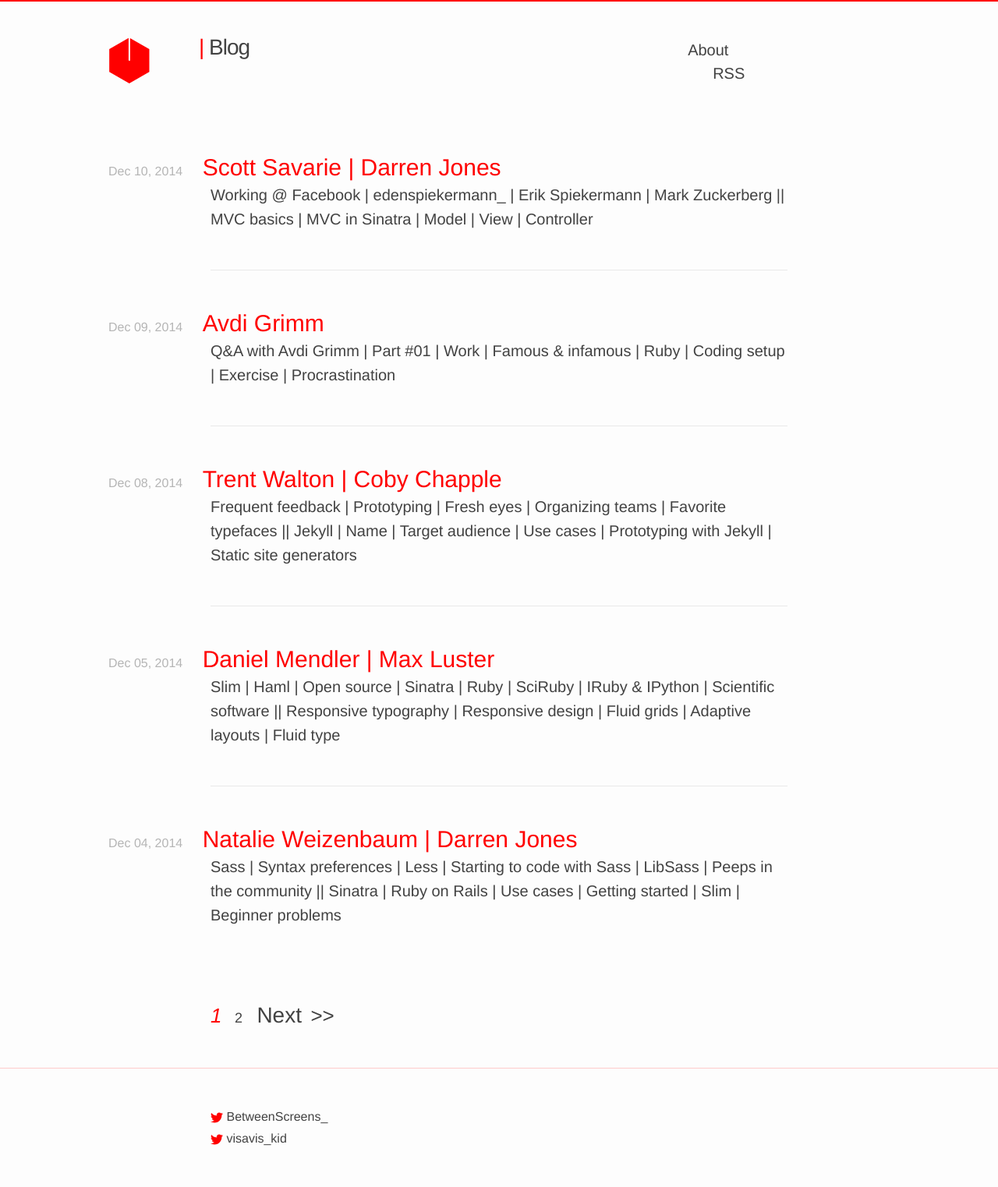
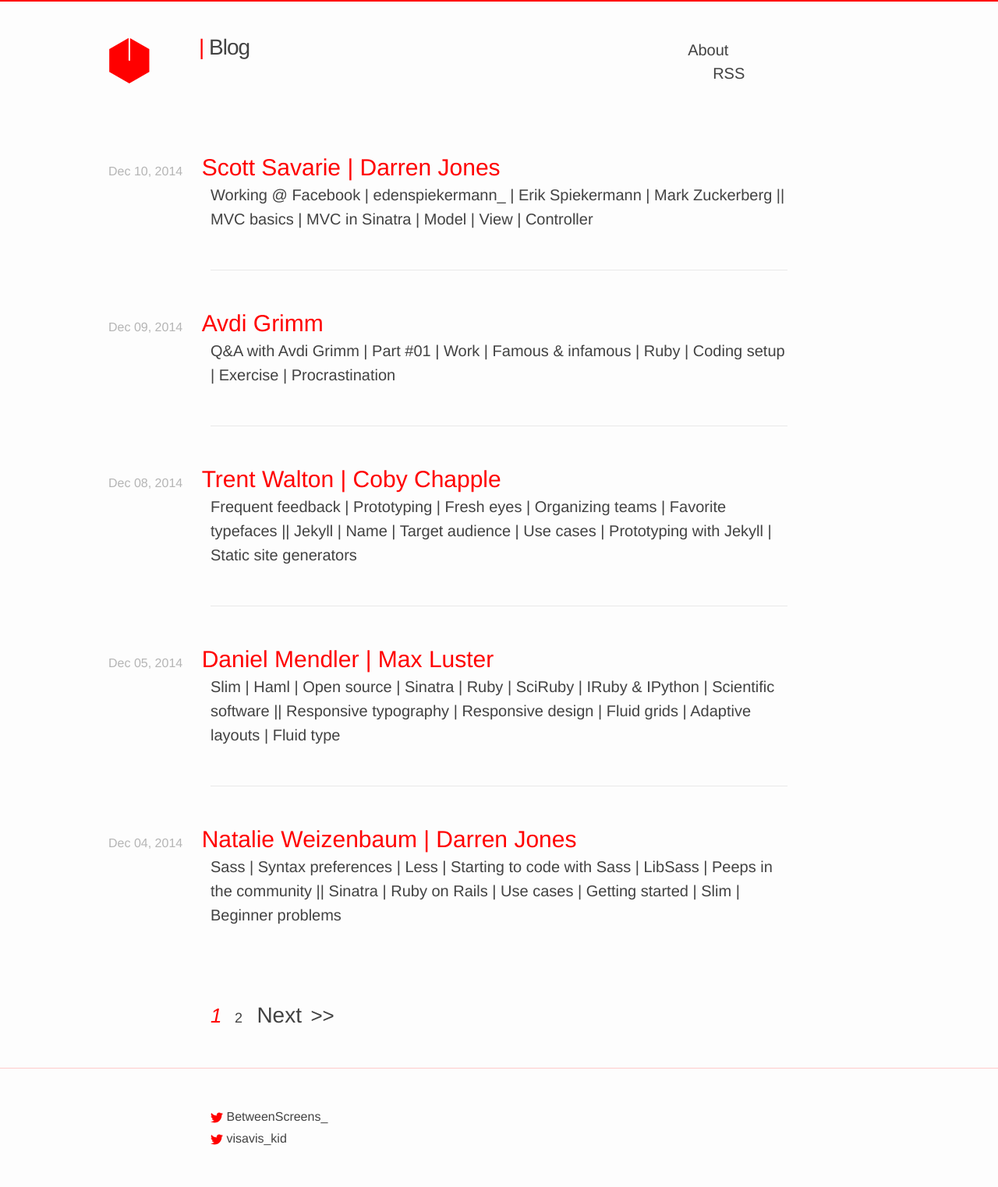
Before and after one commit to vis-kid/between_blog, a Jekyll site: the page built from index.html, in a window 1280 px wide. Shown: the whole page at 78% size. Built offline with Jekyll 4.4.1, drawn with Linux system fonts in a browser that asks for light colours; the list of posts is cut into pages by our own code.

Commit message:
Tweaks space for new formatted date

```diff
--- a/_sass/_layout.scss
+++ b/_sass/_layout.scss
@@ -210,7 +210,7 @@
 	@media (min-width: 1000px) {
     display: inline-block;
 	  margin-left: -131px;
-	  margin-right: 21px;
+	  margin-right: 20px;
   }
 }
 
```
